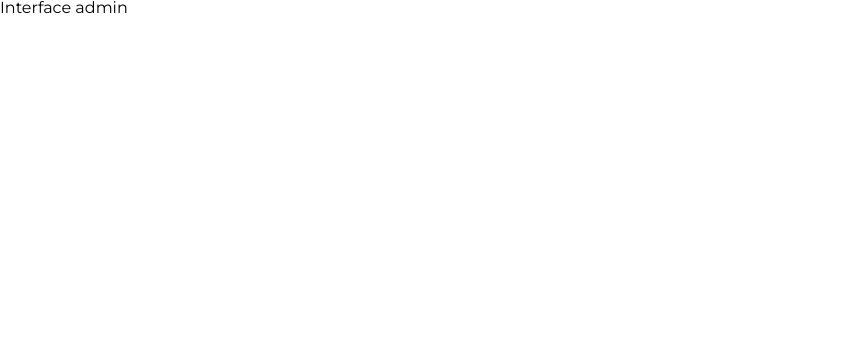
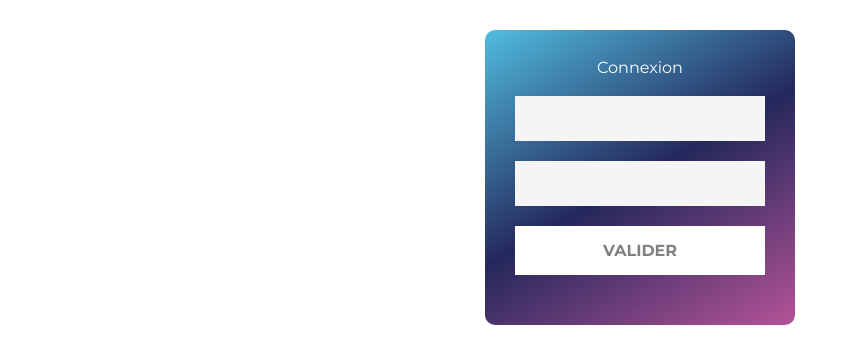
Before and after one commit to cauxNicolas/portfolio, a React (Create React App) app: page /react-admin-connect in a window 1280 px wide. Shown: the top 364 px of the page, without its empty margins (0-857 px from the left). Built offline with nearby package versions, Linux system fonts and the light colour scheme.

Commit message:
connexion

```diff
--- a/package.json
+++ b/package.json
@@ -7,6 +7,7 @@
     "@testing-library/react": "^11.1.0",
     "@testing-library/user-event": "^12.1.10",
     "axios": "^0.21.1",
+    "js-cookie": "^2.2.1",
     "react": "^17.0.1",
     "react-dom": "^17.0.1",
     "react-responsive-masonry": "^2.1.1",
--- a/src/App.css
+++ b/src/App.css
@@ -439,3 +439,35 @@ form .input-flex {
 		height: 100%;
 	}
 }
+
+/*-------------------------------*\
+     Admin
+\*-------------------------------*/
+
+#admin {
+	display: flex;
+	align-items: center;
+}
+
+#admin h2 {
+	color: white;
+	text-align: center;
+	margin-bottom: 20px;
+}
+
+#admin form {
+	width: 250px;
+	padding: 30px;
+	border-radius: 10px;
+	background: linear-gradient(150deg, #50bddf, #24285c, #b45397);
+}
+
+#admin input {
+	font-size: 1.3rem;
+}
+
+#admin input[type="submit"] {
+	font-size: 1rem;
+	background: white;
+	color: grey;
+}
--- a/src/App.js
+++ b/src/App.js
@@ -9,6 +9,7 @@ import Contact from "./containers/Contact";
 import Work from "./containers/Work";
 import Works from "./containers/Works";
 import Admin from "./containers/Admin";
+import AddWorks from "./containers/AddWorks";
 
 // Components
 import Menu from "./components/Menu";
@@ -19,10 +20,13 @@ function App() {
 
 	const admin = window.location.pathname;
 
-	if (admin === "/react-admin-connect") {
+	if (admin === "/react-admin-connect" || admin === "/add-works") {
 		return (
 			<Router>
-				<Admin path="/react-admin-connect" />
+				<Switch>
+					<Admin path="/react-admin-connect" />
+					<AddWorks path="/add-works" />
+				</Switch>
 			</Router>
 		);
 	} else {
--- /dev/null
+++ b/src/containers/AddWorks.js
@@ -0,0 +1,24 @@
+import React, { useState, useEffect } from "react";
+import Cookies from "js-cookie";
+
+const AddWorks = () => {
+	const [tokenExist, setTokenExist] = useState(false);
+	useEffect(() => {
+		const token = Cookies.get("token");
+		if (token) {
+			setTokenExist(true);
+		}
+	}, []);
+
+	return (
+		<div>
+			{tokenExist === true ? (
+				<div>AddWorks</div>
+			) : (
+				<a href="http://localhost:3000/">got to home</a>
+			)}
+		</div>
+	);
+};
+
+export default AddWorks;
--- a/src/containers/Admin.js
+++ b/src/containers/Admin.js
@@ -1,7 +1,52 @@
-import React from "react";
+import React, { useState } from "react";
+import { useHistory } from "react-router-dom";
+import axios from "axios";
+import Cookies from "js-cookie";
 
 const Admin = () => {
-	return <div>Interface admin</div>;
+	const [admin, setAdmin] = useState({ passOne: "", passTwo: "" });
+	const history = useHistory();
+
+	const valueConnect = (event) => {
+		setAdmin({ ...admin, [event.target.name]: event.target.value });
+	};
+
+	const handleSubmit = async (event) => {
+		event.preventDefault();
+		if (admin.passOne !== "" && admin.passTwo !== "") {
+			try {
+				const response = await axios.post(process.env.REACT_APP_ADMIN, {
+					passOne: admin.passOne,
+					passTwo: admin.passTwo,
+				});
+				Cookies.set("token", response.data.token);
+				history.push("/add-works");
+			} catch (error) {
+				console.log(error.message);
+			}
+		}
+	};
+
+	return (
+		<div id="admin" className="content">
+			<form onSubmit={handleSubmit}>
+				<h2>Connexion</h2>
+				<input
+					type="password"
+					name="passOne"
+					value={admin.passOne}
+					onChange={valueConnect}
+				/>
+				<input
+					type="password"
+					name="passTwo"
+					value={admin.passTwo}
+					onChange={valueConnect}
+				/>
+				<input type="submit" value="Valider" />
+			</form>
+		</div>
+	);
 };
 
 export default Admin;
--- a/src/containers/Works.js
+++ b/src/containers/Works.js
@@ -1,10 +1,8 @@
-import React, { useState } from "react";
+import React from "react";
 import { Link } from "react-router-dom";
 import Masonry, { ResponsiveMasonry } from "react-responsive-masonry";
 
 const Works = () => {
-	const [isLodading, setIsLodading] = useState(false);
-
 	const api = [
 		{
 			_id: 1,
```
Also changed, not shown: 1 other file (tests, documents, lock files or other folders).
